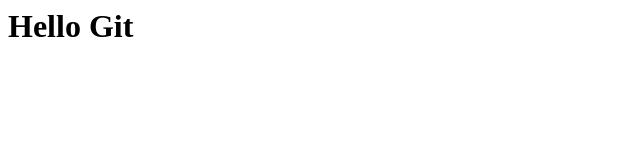
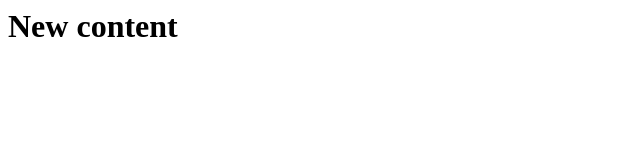
Before and after one commit to huynee2808/first-repo2, a plain HTML site: page index.html in a window 1280 px wide. Shown: the whole page, without its empty margins (0-640 px from the left). Drawn offline with Linux system fonts and the light colour scheme.

Commit message:
Update index.html

```diff
--- a/index.html
+++ b/index.html
@@ -1 +1 @@
-<html><body><h1>Hello Git</h1></body></html>
+<html><body><h1>New content</h1></body></html>
```
